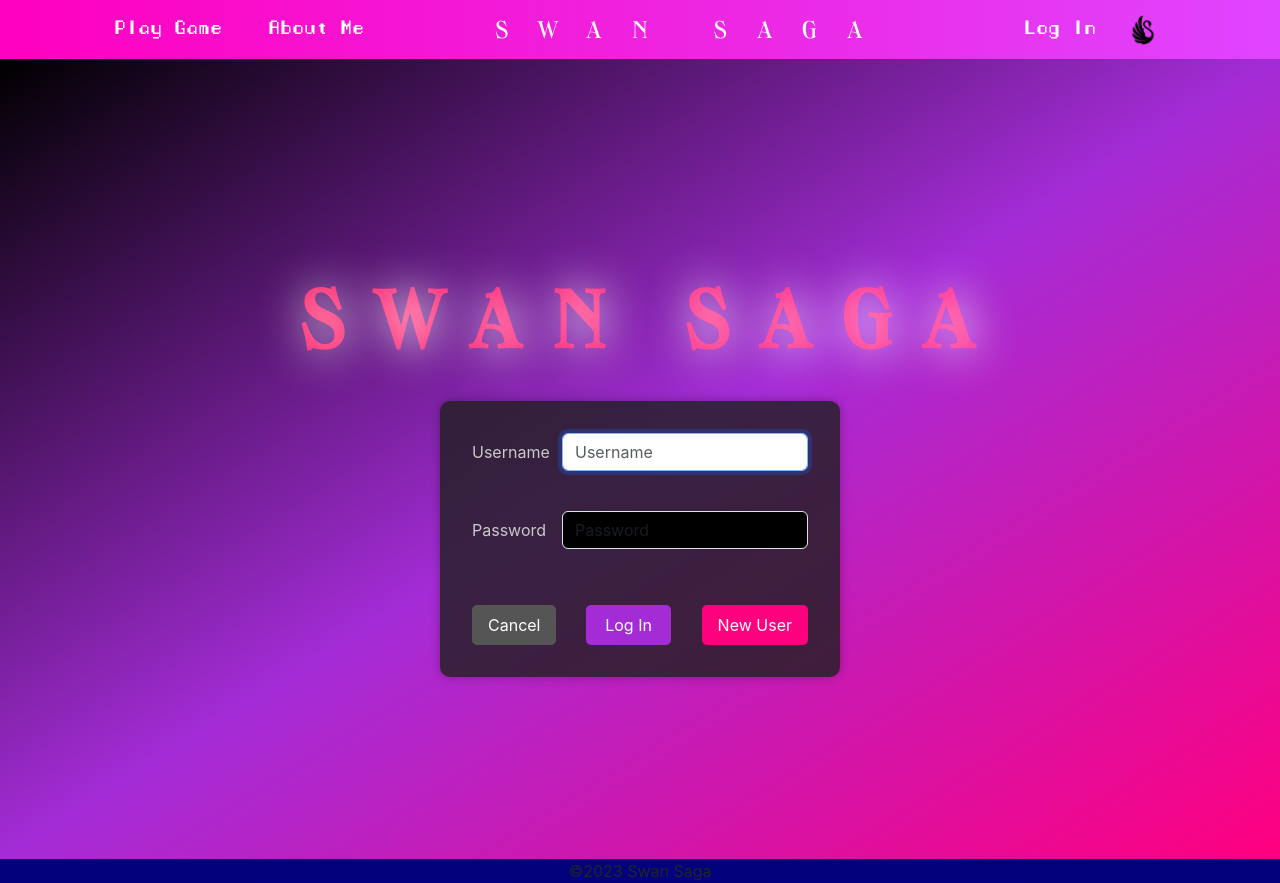
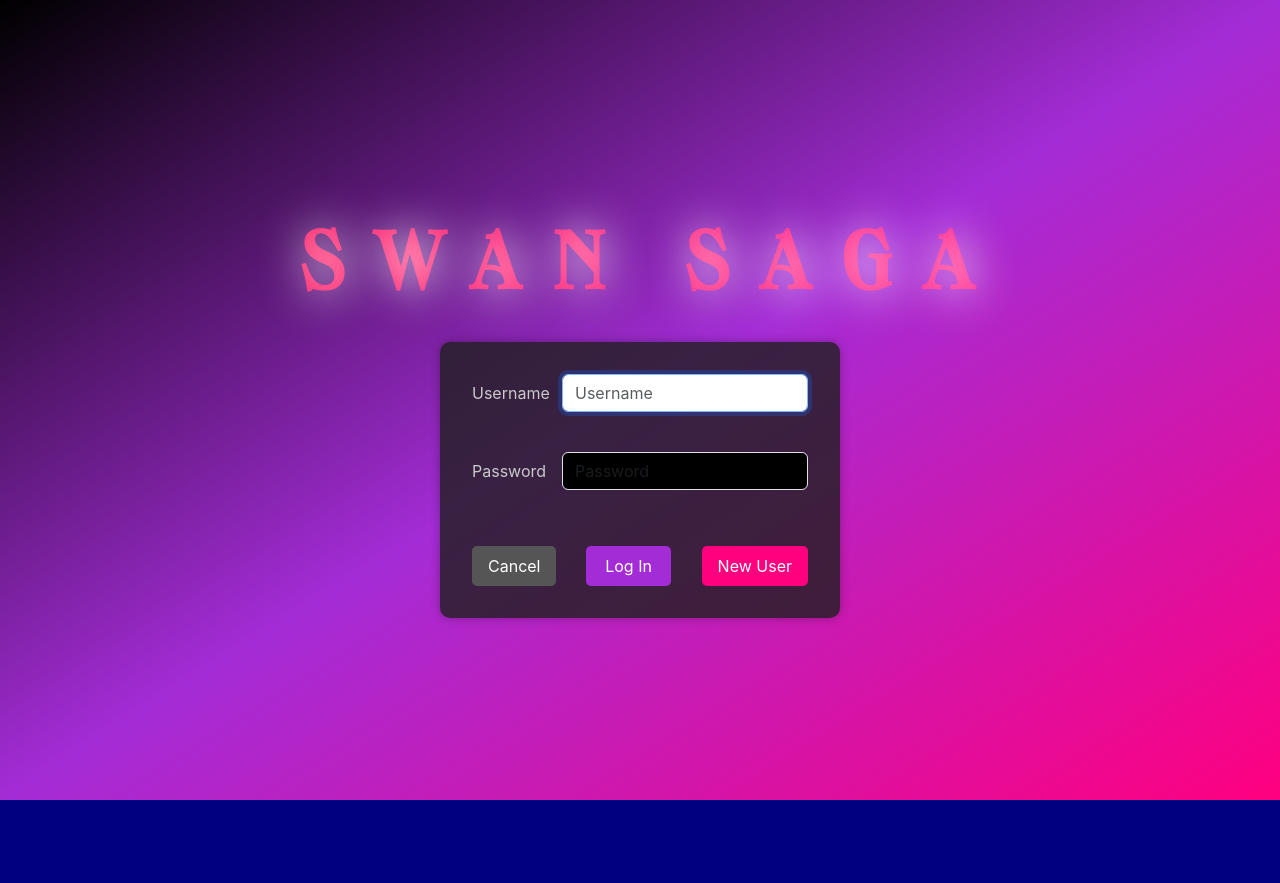
Before and after one commit to ghost-wolves/swan-saga, a React (Create React App) app in the folder swanfront/: page / in a window 1280 px wide. After the commit the page ends 800 px from the top, so only its background shows below. Built offline with nearby package versions, Linux system fonts and the light colour scheme.

Commit message:
Navbar bug

```diff
--- a/swanfront/src/components/Layout.js
+++ b/swanfront/src/components/Layout.js
@@ -7,10 +7,13 @@ function Layout({ children }) {
 
   return (
     <div>
-      {(location.pathname === "/game" && <NavBar />) ||
-        ("/about" && <NavBar />)}
+      {(location.pathname === "/game" || location.pathname === "/about" || location.pathname === "/rpggame") && (
+        <NavBar />
+      )}
       {children}
-      {(location.pathname === "/game" && <Footer />) || ("/about" && <Footer />)}
+      {(location.pathname === "/game" || location.pathname === "/about" || location.pathname === "/rpggame") && (
+        <Footer />
+      )}
     </div>
   );
 }
```
